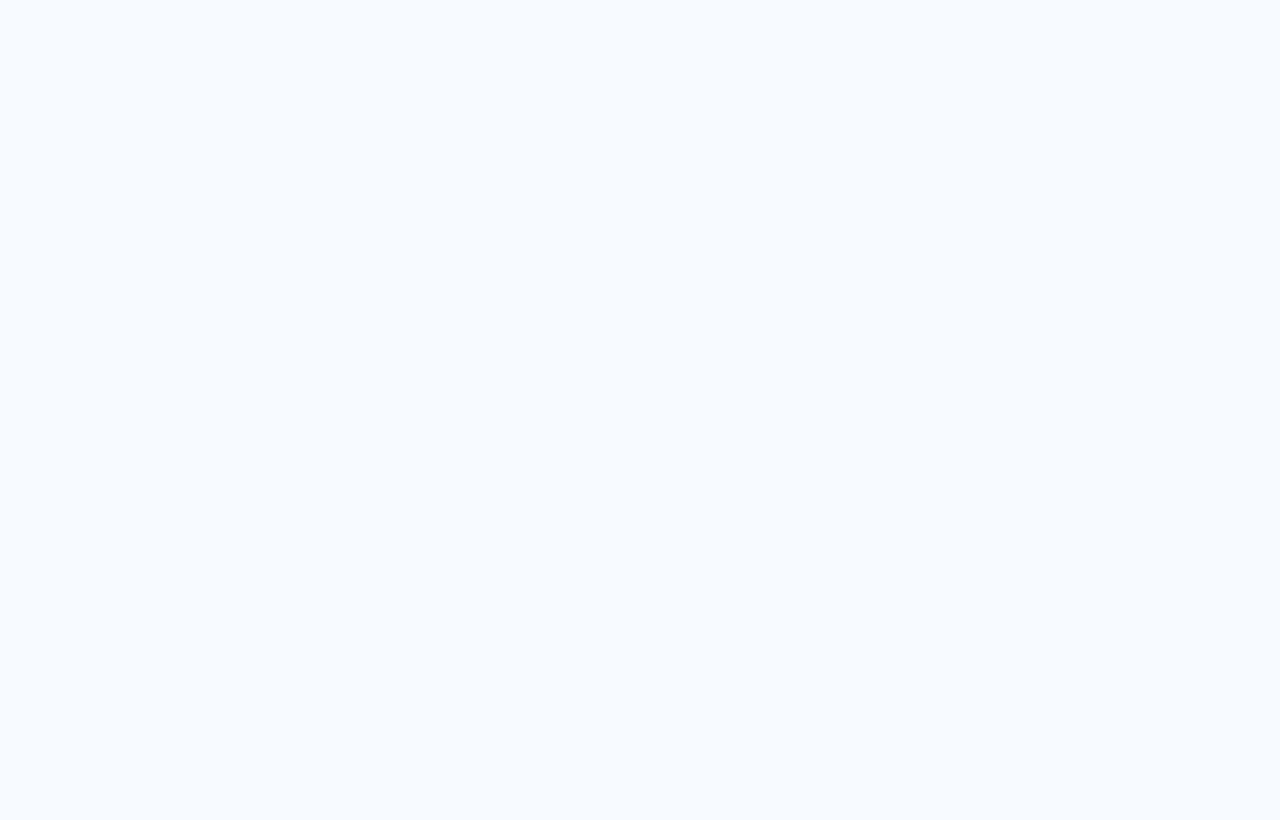
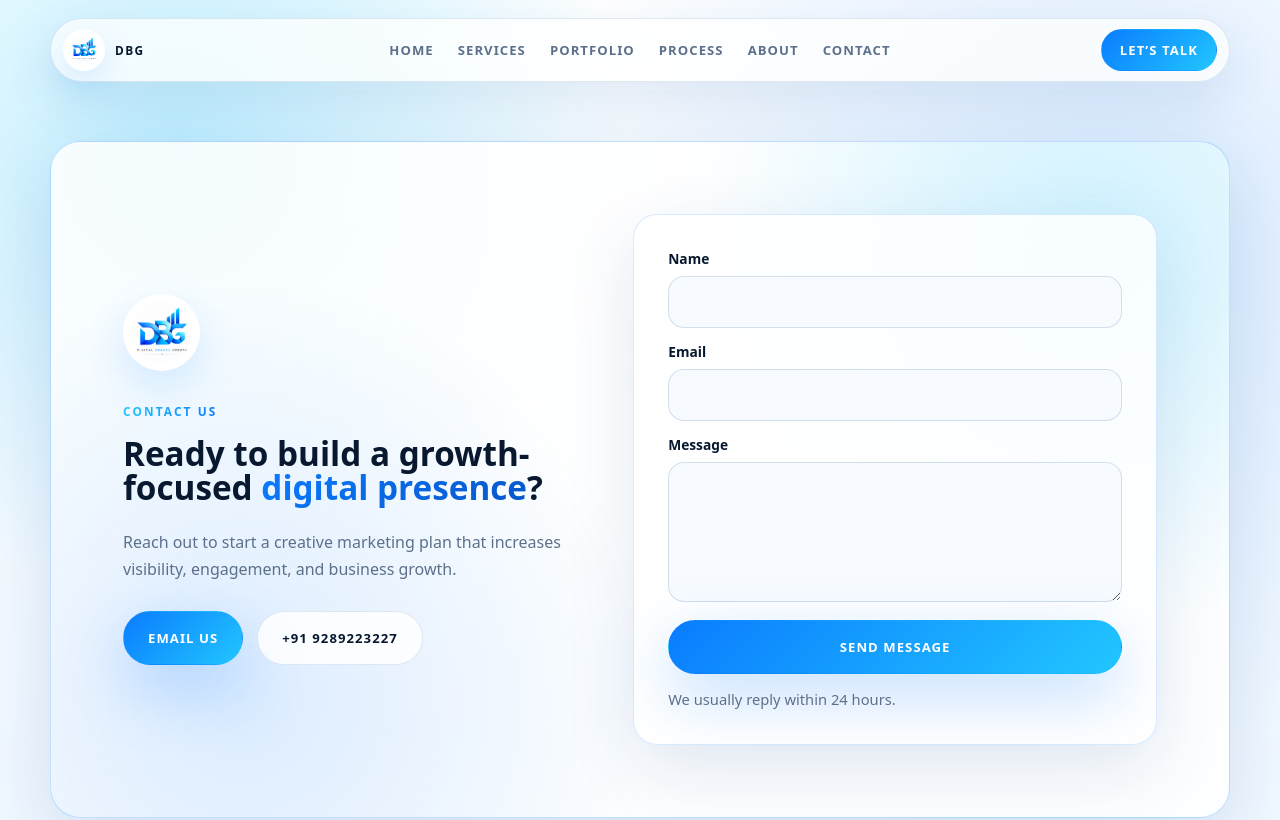
Before and after one commit to amanrajpoot5612/piyush, a React (Vite) app: page /contact in a window 1280 px wide. Before the commit this address had no page. Shown: the top 820 px of the page. Built offline with nearby package versions, Linux system fonts and the light colour scheme; a web font is replaced by a local one.

Commit message:
Add Contact page with form functionality; update navigation links and text.json for routing consistency

```diff
--- a/src/App.css
+++ b/src/App.css
@@ -1382,6 +1382,23 @@ svg.roadmap-path defs {
   padding: var(--space-section) 0;
 }
 
+.contact-page main {
+  padding: clamp(100px, 11vw, 144px) 0 clamp(28px, 4vw, 54px);
+}
+
+.contact-page .contact-section {
+  padding-top: 0;
+}
+
+.contact-page .contact-inner h1 {
+  max-width: 820px;
+  margin: 0;
+  color: var(--ink);
+  font-family: var(--font-heading);
+  font-size: var(--fs-h2);
+  line-height: 1.02;
+}
+
 .contact-inner {
   width: min(100%, var(--wide));
   margin: 0 auto;
--- a/src/App.jsx
+++ b/src/App.jsx
@@ -1,5 +1,5 @@
 import { useEffect, useRef, useState } from "react";
-import { Link } from "react-router-dom";
+import { Link, useLocation } from "react-router-dom";
 import { motion } from "framer-motion";
 import gsap from "gsap";
 import { ScrollTrigger } from "gsap/ScrollTrigger";
@@ -304,16 +304,32 @@ function LoadingScreen({ done }) {
 }
 
 function App() {
-  const [loaderDone, setLoaderDone] = useState(false);
+  const [loaderDone, setLoaderDone] = useState(
+    () => window.sessionStorage.getItem("dbg-loader-complete") === "true",
+  );
   const year = new Date().getFullYear();
   const cursorRef = useRef(null);
+  const location = useLocation();
 
   usePageMotion(loaderDone);
 
   useEffect(() => {
+    if (loaderDone) return undefined;
     const timer = window.setTimeout(() => setLoaderDone(true), 2000);
     return () => window.clearTimeout(timer);
-  }, []);
+  }, [loaderDone]);
+
+  useEffect(() => {
+    if (!location.hash) return undefined;
+    const frameId = window.requestAnimationFrame(() => {
+      document.querySelector(location.hash)?.scrollIntoView();
+    });
+    return () => window.cancelAnimationFrame(frameId);
+  }, [location.hash]);
+
+  useEffect(() => {
+    if (loaderDone) window.sessionStorage.setItem("dbg-loader-complete", "true");
+  }, [loaderDone]);
 
   useEffect(() => {
     const cursor = cursorRef.current;
--- a/src/main.jsx
+++ b/src/main.jsx
@@ -4,6 +4,7 @@ import { BrowserRouter, Routes, Route } from "react-router-dom";
 import "./index.css";
 import App from "./App.jsx";
 import AboutPage from "./pages/AboutPage.jsx";
+import ContactPage from "./pages/ContactPage.jsx";
 
 createRoot(document.getElementById("root")).render(
   <StrictMode>
@@ -11,6 +12,7 @@ createRoot(document.getElementById("root")).render(
       <Routes>
         <Route path="/" element={<App />} />
         <Route path="/about" element={<AboutPage />} />
+        <Route path="/contact" element={<ContactPage />} />
       </Routes>
     </BrowserRouter>
   </StrictMode>,
--- a/src/pages/AboutPage.jsx
+++ b/src/pages/AboutPage.jsx
@@ -41,17 +41,17 @@ export default function AboutPage() {
           <strong>{site.brandShort || site.brandName}</strong>
         </Link>
         <nav aria-label="Primary navigation">
-          <Link to="/">Home</Link>
-          <Link to="/">Services</Link>
-          <Link to="/">Portfolio</Link>
-          <Link to="/">Process</Link>
+          <Link to="/#home">Home</Link>
+          <Link to="/#services">Services</Link>
+          <Link to="/#work">Portfolio</Link>
+          <Link to="/#process">Process</Link>
           <Link to="/about">About</Link>
-          <Link to="/">Contact</Link>
+          <Link to="/contact">Contact</Link>
         </nav>
         <div className="header-actions">
-          <a className="nav-cta" href="/#contact">
+          <Link className="nav-cta" to="/contact">
             Let’s Talk
-          </a>
+          </Link>
         </div>
       </header>
 
@@ -235,9 +235,9 @@ export default function AboutPage() {
                 <h2>{renderMarkedText(about.closingCta.heading)}</h2>
                 <p>{about.closingCta.copy}</p>
               </div>
-              <a className="button button-primary" href={about.closingCta.action?.href || "#contact"}>
+              <Link className="button button-primary" to="/contact">
                 {about.closingCta.action?.label || "Start a Project"}
-              </a>
+              </Link>
             </div>
           </section>
         ) : null}
--- /dev/null
+++ b/src/pages/ContactPage.jsx
@@ -0,0 +1,77 @@
+import { Link } from "react-router-dom";
+import text from "../text.json";
+
+const site = text.site || {};
+const contact = text.contact || {};
+
+function renderMarkedText(value) {
+  if (!value) return null;
+  const parts = [];
+  const pattern = /\*\*(.+?)\*\*/g;
+  let lastIndex = 0;
+  let match;
+
+  while ((match = pattern.exec(value)) !== null) {
+    if (match.index > lastIndex) parts.push(value.slice(lastIndex, match.index));
+    parts.push(<span className="highlight" key={match.index}>{match[1]}</span>);
+    lastIndex = match.index + match[0].length;
+  }
+  if (lastIndex < value.length) parts.push(value.slice(lastIndex));
+  return parts;
+}
+
+export default function ContactPage() {
+  const contactEmail = ((contact.actions || []).map((action) => action.href || "").find((href) => href.startsWith("mailto:")) || "mailto:info@digitalbrandsgrowth.com").replace("mailto:", "");
+  const handleSubmit = (event) => {
+    event.preventDefault();
+    const form = new FormData(event.currentTarget);
+    const name = String(form.get("name") || "").trim();
+    const email = String(form.get("email") || "").trim();
+    const message = String(form.get("message") || "").trim();
+    window.location.href = `mailto:${contactEmail}?subject=${encodeURIComponent(`New project enquiry from ${name}`)}&body=${encodeURIComponent(`Name: ${name}\nEmail: ${email}\n\nMessage:\n${message}`)}`;
+  };
+
+  return (
+    <div className="site-shell contact-page">
+      <header className="site-header">
+        <Link className="brand" to="/" aria-label={`${site.brandName || "DBG"} home`}>
+          <img className="brand-logo" src={site.logo || "/logo.png"} alt={`${site.brandName || "DBG"} logo`} />
+          <strong>{site.brandShort || site.brandName}</strong>
+        </Link>
+        <nav aria-label="Primary navigation">
+          <Link to="/#home">Home</Link>
+          <Link to="/#services">Services</Link>
+          <Link to="/#work">Portfolio</Link>
+          <Link to="/#process">Process</Link>
+          <Link to="/about">About</Link>
+          <Link to="/contact">Contact</Link>
+        </nav>
+        <div className="header-actions"><a className="nav-cta" href={`mailto:${contactEmail}`}>Let’s Talk</a></div>
+      </header>
+      <main>
+        <section className="contact-section">
+          <div className="contact-inner">
+            <div className="contact-copy">
+              <img className="contact-logo" src={site.logo || "/logo.png"} alt="" />
+              <p className="eyebrow">{contact.eyebrow}</p>
+              <h1>{renderMarkedText(contact.heading)}</h1>
+              <p>{contact.copy}</p>
+              <div className="contact-actions">{(contact.actions || []).map((action, index) => <a className={`button button-${action.variant === "primary" ? "primary" : "ghost"}`} href={action.href} key={`${action.label}-${index}`}>{action.label}</a>)}</div>
+            </div>
+            <form className="contact-form" onSubmit={handleSubmit}>
+              <label><span>Name</span><input name="name" type="text" autoComplete="name" required /></label>
+              <label><span>Email</span><input name="email" type="email" autoComplete="email" required /></label>
+              <label><span>Message</span><textarea name="message" rows="5" required /></label>
+              <button className="button button-primary" type="submit">Send Message</button>
+              <p>We usually reply within 24 hours.</p>
+            </form>
+          </div>
+        </section>
+      </main>
+      <footer className="site-footer">
+        <img className="footer-logo" src={site.logoWhite || "/logo-white.png"} alt={`${site.brandName || "DBG"} logo`} />
+        <span>{site.footerPrefix} {site.footerYearSeparator} {new Date().getFullYear()}</span><span>{site.footerText}</span>
+      </footer>
+    </div>
+  );
+}
--- a/src/text.json
+++ b/src/text.json
@@ -17,15 +17,16 @@
   "navigation": {
     "ariaLabel": "Primary navigation",
     "items": [
+      { "label": "Home", "href": "#home" },
       { "label": "Services", "href": "#services" },
       { "label": "Portfolio", "href": "#work" },
       { "label": "Process", "href": "#process" },
       { "label": "About", "href": "/about" },
-      { "label": "Contact", "href": "#contact" }
+      { "label": "Contact", "href": "/contact" }
     ],
     "cta": {
       "label": "Let\u2019s Talk",
-      "href": "#contact"
+      "href": "/contact"
     }
   },
   "loader": {
@@ -41,7 +42,7 @@
     ],
     "subtitle": "Strategy, creativity, performance—all focused on one thing: your growth.",
     "actions": [
-      { "label": "Start a Project", "href": "#contact", "variant": "primary" },
+      { "label": "Start a Project", "href": "/contact", "variant": "primary" },
       { "label": "View Our Work", "href": "#work", "variant": "ghost" }
     ],
     "video": {
@@ -492,7 +493,7 @@
       "copy": "From strategy to execution, DBG plugs in as your full-stack growth partner.",
       "action": {
         "label": "Start a Project",
-        "href": "#contact",
+        "href": "/contact",
         "variant": "primary"
       }
     }
```
